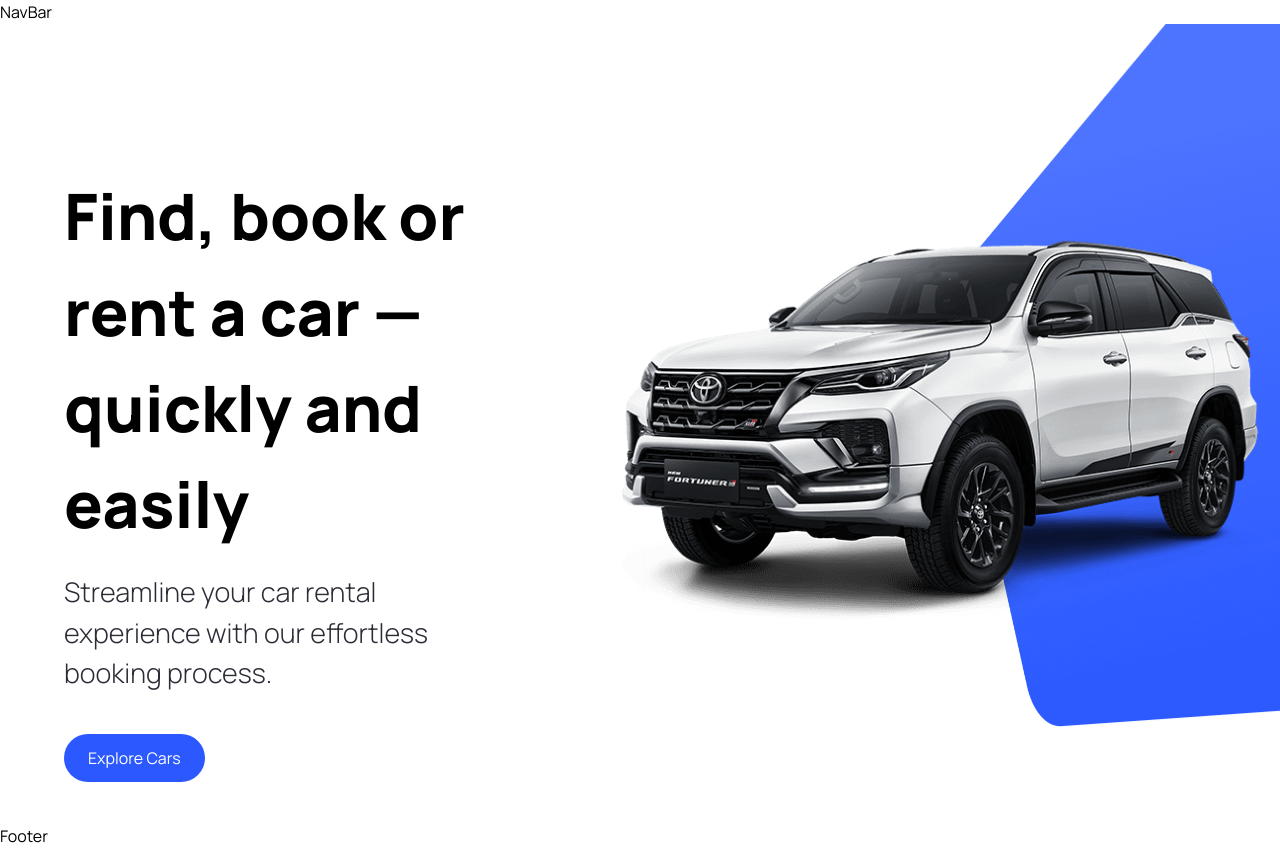
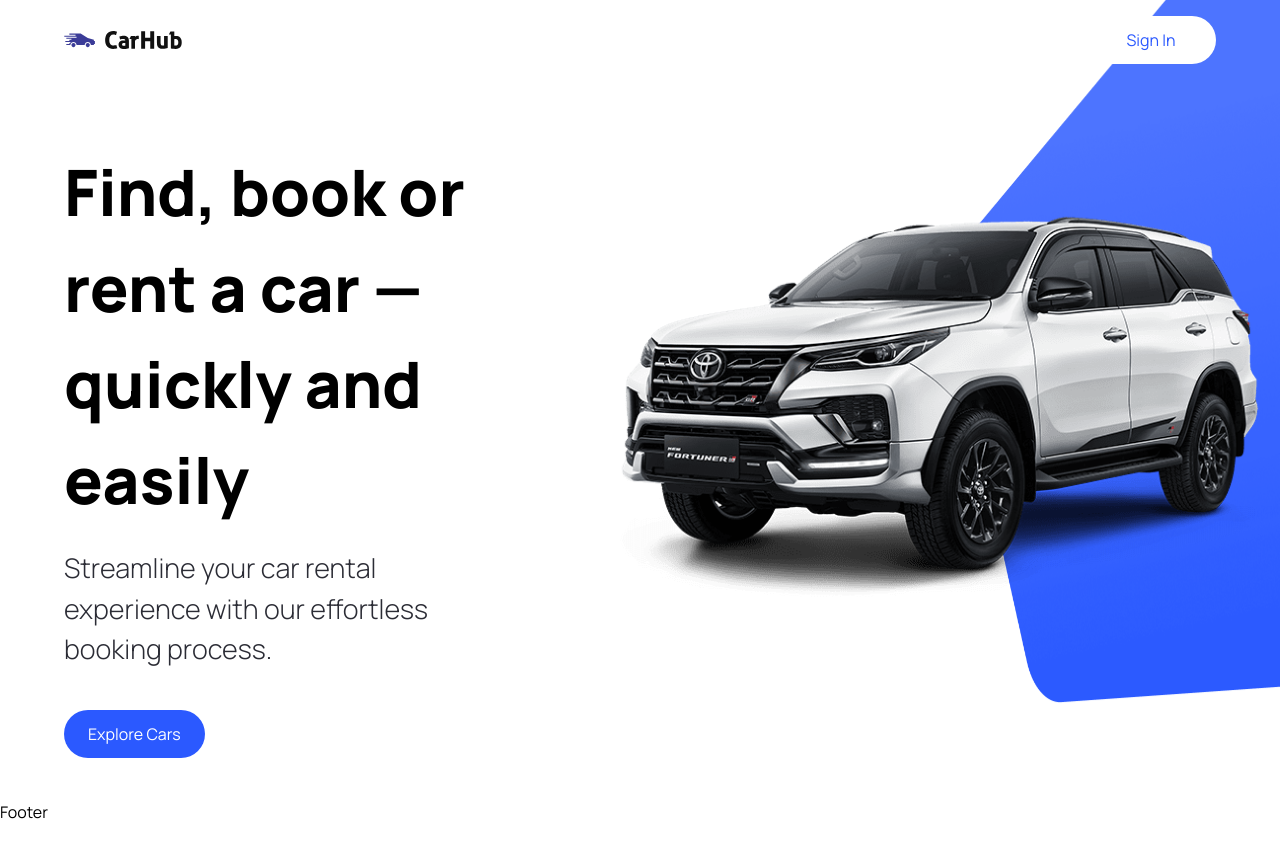
Before and after one commit to aamon40/carhub, a Next.js app: page / in a window 1280 px wide. After the commit the page ends 824 px from the top, so only its background shows below. Built offline with nearby package versions, Linux system fonts and the light colour scheme.

Commit message:
create navbar

```diff
--- a/components/CustomButton.tsx
+++ b/components/CustomButton.tsx
@@ -6,11 +6,12 @@
   title,
   containerStyles,
   handleClick,
+  btnType,
 }: CustomButtonProps) => {
   return (
     <button
       disabled={false}
-      type={"button"}
+      type={btnType || "button"}
       className={`custom-btn ${containerStyles}`}
       onClick={handleClick}
     >
--- a/components/NavBar.tsx
+++ b/components/NavBar.tsx
@@ -1,7 +1,28 @@
-import React from "react";
+import Image from "next/image";
+import Link from "next/link";
+import CustomButton from "./CustomButton";
 
 const NavBar = () => {
-  return <div>NavBar</div>;
+  return (
+    <header className="w-full absolute z-10">
+      <nav className="max-w-[1440px] mx-auto flex justify-between items-center sm:px-16 px-6 py-4">
+        <Link href="/" className="flex justify-center items-center">
+          <Image
+            src="/logo.svg"
+            alt="Car Hub Logo"
+            width={118}
+            height={18}
+            className="object-contain"
+          />
+        </Link>
+        <CustomButton
+          title="Sign In"
+          btnType="button"
+          containerStyles="text-primary-blue rounded-full bg-white min-w-[130px]"
+        />
+      </nav>
+    </header>
+  );
 };
 
 export default NavBar;
--- a/types/index.ts
+++ b/types/index.ts
@@ -4,4 +4,5 @@
   title: string;
   containerStyles?: string;
   handleClick?: MouseEventHandler<HTMLButtonElement>;
+  btnType?: "button" | "submit";
 }
```
